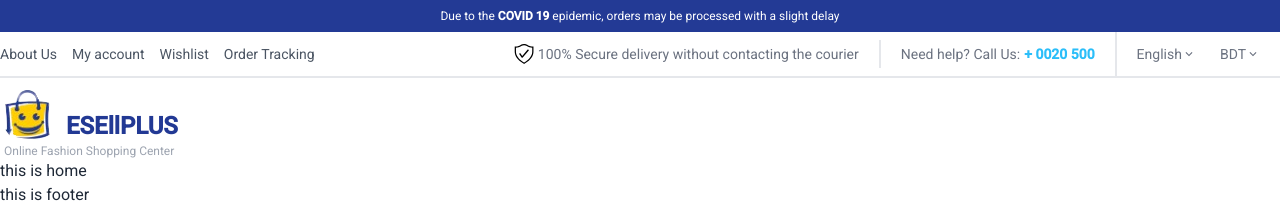
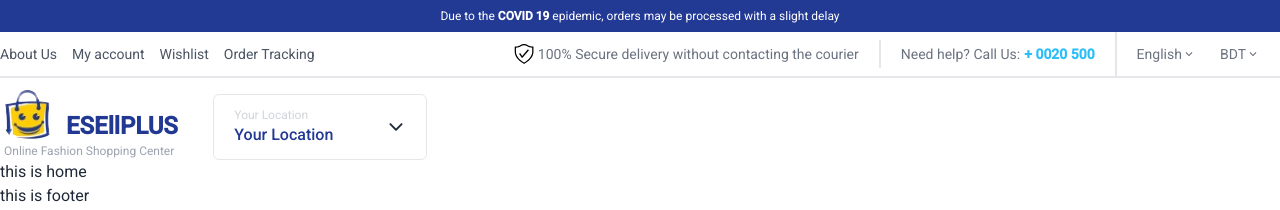
Before and after one commit to shakilahmedshuvo/esellplus, a React (Vite) app: page / in a window 1280 px wide. Shown: the top 210 px of the page. Built offline with nearby package versions, Linux system fonts and the light colour scheme.

Commit message:
add location section

```diff
--- a/src/Page/HomePage/Navbar/Navbar.jsx
+++ b/src/Page/HomePage/Navbar/Navbar.jsx
@@ -1,5 +1,6 @@
 import TopNavbar from "./TopNavbar";
 import logo from "../../../../public/logo.png";
+import { IoIosArrowDown } from "react-icons/io";
 
 const Navbar = () => {
     return (
@@ -34,9 +35,41 @@ const Navbar = () => {
                 </div>
                 {/* logo section end */}
 
+
+                {/* drop down section start */}
+                    <div className="dropdown w-full h-fit col-span-2 border rounded-md mt-4">
+                        <div
+                            tabIndex={0}
+                            role="button"
+                            className="flex items-center justify-between px-5 py-3">
+
+                            <div>
+                                <p className="text-xs text-gray-300">
+                                    Your Location
+                                </p>
+                                <h2 className="text-[#223994] font-medium">
+                                    Your Location
+                                </h2>
+                            </div>
+                            <IoIosArrowDown className="text-xl" />
+
+                        </div>
+                        <ul
+                            tabIndex={0}
+                            className="dropdown-content z-[1] menu p-2 shadow bg-gray-50 rounded-box w-52 font-medium">
+                            <li><a>Dhaka</a></li>
+                            <li><a>Gazipur</a></li>
+                            <li><a>Norshindi</a></li>
+                            <li><a>Sylhet</a></li>
+                            <li><a>Noakhali</a></li>
+                            <li><a>Borishal</a></li>
+                        </ul>
+                    </div>
+                </div>
+                {/* drop down section end */}
+
             </div>
 
-        </div>
     );
 };
 
```
